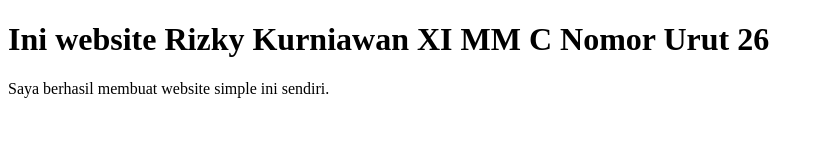
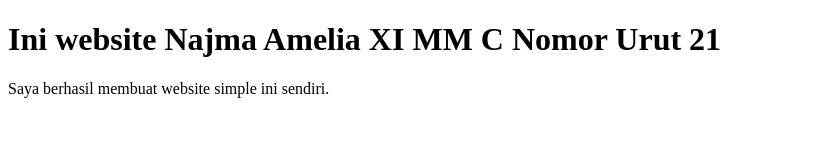
Before and after one commit to najma-mmc-21/PamelaFoxBot.github.io, a plain HTML site: page Index.html in a window 1280 px wide. Shown: the whole page, without its empty margins (0-823 px from the left). Drawn offline with Linux system fonts and the light colour scheme.

Commit message:
Update Index.html

```diff
--- a/Index.html
+++ b/Index.html
@@ -3,10 +3,10 @@
 <html>
 <head>
  <meta charset=”utf-8”>
- <title>Rizky-mmc-26</title>
+ <title>Najma-mmc-26</title>
  </head>
 <body>
-<h1> Ini website Rizky Kurniawan XI MM C Nomor Urut 26</h1>
+<h1> Ini website Najma Amelia XI MM C Nomor Urut 21</h1>
 <p> Saya berhasil membuat website simple ini sendiri. </p>
 </body>
 </html>
```
